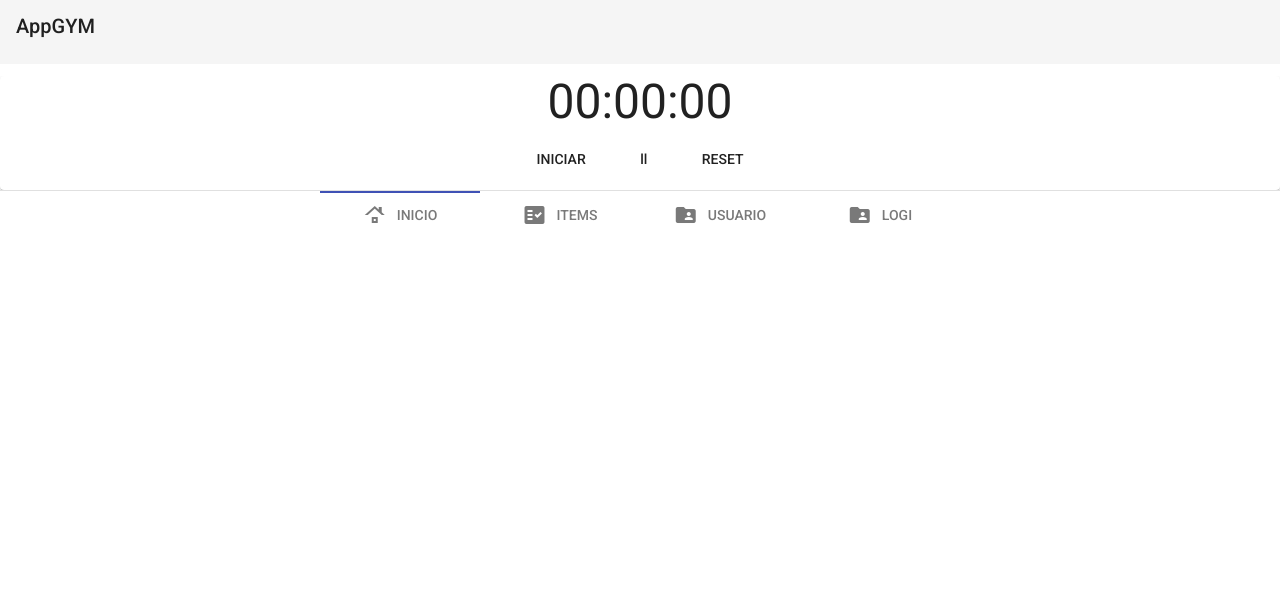
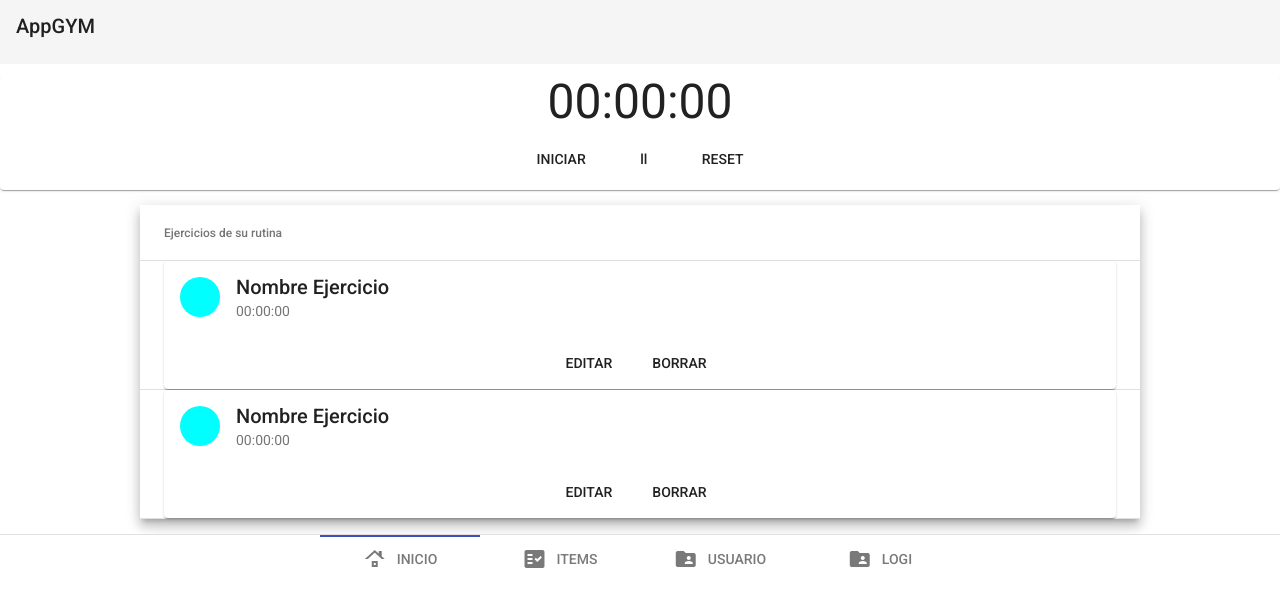
Before and after one commit to edbahamonde/Proyecto_Integrativa, an Angular app in the folder angular/: page / in a window 1280 px wide. Shown: the top 606 px of the page. Built offline with nearby package versions, Linux system fonts and the light colour scheme.

Commit message:
Inicio SECCION
Se terminó de dar los estilos a los elementos, como la targeta de ejercicios, sin embargo HAY UN PROBLEMA con los estilos del INPUT-DIALOG

```diff
--- a/angular/src/app/app.module.ts
+++ b/angular/src/app/app.module.ts
@@ -13,6 +13,11 @@ import { TolbaComponent } from './tolba/tolba.component';
 import { RelojComponent } from './reloj/reloj.component';
 import { EjercardComponent } from './ejercard/ejercard.component';
 
+import { CUSTOM_ELEMENTS_SCHEMA } from '@angular/core';
+import { TablejercardComponent } from './tablejercard/tablejercard.component';
+import { DialogeditarComponent } from './dialogeditar/dialogeditar.component';
+
+
 @NgModule({
   declarations: [
     AppComponent,
@@ -20,7 +25,9 @@ import { EjercardComponent } from './ejercard/ejercard.component';
     TabComponent,
     TolbaComponent,
     RelojComponent,
-    EjercardComponent
+    EjercardComponent,
+    TablejercardComponent,
+    DialogeditarComponent
   ],
   imports: [
     BrowserModule,
@@ -29,6 +36,7 @@ import { EjercardComponent } from './ejercard/ejercard.component';
     MaterialModule
   ],
   providers: [],
-  bootstrap: [/*LoginComponent,*/ TabComponent, TolbaComponent]
+  bootstrap: [/*LoginComponent,*/ TabComponent, TolbaComponent],
+  schemas: [ CUSTOM_ELEMENTS_SCHEMA ]
 })
 export class AppModule { }
--- /dev/null
+++ b/angular/src/app/dialogeditar/dialogeditar.component.html
@@ -0,0 +1,8 @@
+<h1 mat-dialog-title>Editar Ejercicio</h1>
+<div mat-dialog-content>
+    Cambie el tiempo para el ejercicio
+    <div class="content_dialog">
+        <label class="description_dialog">Tiempo</label>
+        <input class="input_dialog" placeholder="Ex: H/M/S - '00:00:00'">
+    </div>
+</div>
--- /dev/null
+++ b/angular/src/app/dialogeditar/dialogeditar.component.scss
@@ -0,0 +1,8 @@
+.content_dialog input{
+    margin-left: 15px !important;
+    border: none;
+    border-bottom: revert;
+    height: 30px;
+    text-align: center;
+    font-family: 'Roboto';
+}
--- /dev/null
+++ b/angular/src/app/dialogeditar/dialogeditar.component.ts
@@ -0,0 +1,15 @@
+import { Component, OnInit } from '@angular/core';
+
+@Component({
+  selector: 'app-dialogeditar',
+  templateUrl: './dialogeditar.component.html',
+  styleUrls: ['./dialogeditar.component.scss']
+})
+export class DialogeditarComponent implements OnInit {
+
+  constructor() { }
+
+  ngOnInit(): void {
+  }
+
+}
--- a/angular/src/app/ejercard/ejercard.component.html
+++ b/angular/src/app/ejercard/ejercard.component.html
@@ -1 +1,11 @@
-<p>ejercard works!</p>
+<mat-card class="ejercicio-card">
+    <mat-card-header>
+        <div mat-card-avatar class="ejercicio-header-image"></div>
+        <mat-card-title>Nombre Ejercicio</mat-card-title>
+        <mat-card-subtitle>00:00:00</mat-card-subtitle>
+    </mat-card-header>
+    <mat-card-actions class="botones-ejercicio-card">
+        <button mat-button (click)="openDialog()">EDITAR</button>
+        <button mat-button>BORRAR</button>
+    </mat-card-actions>
+</mat-card>
--- a/angular/src/app/ejercard/ejercard.component.scss
+++ b/angular/src/app/ejercard/ejercard.component.scss
@@ -0,0 +1,6 @@
+.botones-ejercicio-card{
+    text-align: -webkit-center;
+}
+.ejercicio-header-image{
+    background-color: aqua;
+}
--- a/angular/src/app/ejercard/ejercard.component.ts
+++ b/angular/src/app/ejercard/ejercard.component.ts
@@ -1,15 +1,31 @@
-import { Component, OnInit } from '@angular/core';
+import {Component, Inject} from '@angular/core';
+import {MatDialog, MAT_DIALOG_DATA} from '@angular/material/dialog';
+
+export interface DialogData {
+  animal: 'panda' | 'unicorn' | 'lion';
+}
 
 @Component({
   selector: 'app-ejercard',
   templateUrl: './ejercard.component.html',
   styleUrls: ['./ejercard.component.scss']
 })
-export class EjercardComponent implements OnInit {
+export class EjercardComponent {
+  constructor(public dialog: MatDialog) {}
 
-  constructor() { }
+  openDialog() {
+    this.dialog.open(DialogDataExampleDialog, {
+      data: {
+        animal: 'panda'
+      }
+    });
+  }
+}
 
-  ngOnInit(): void {
-  }
+@Component({
+  selector: 'dialog-content-dialog',
+  templateUrl: '../dialogeditar/dialogeditar.component.html',
+})
+export class DialogDataExampleDialog {
 
 }
--- a/angular/src/app/material.ts
+++ b/angular/src/app/material.ts
@@ -13,6 +13,10 @@ import {MatFormFieldModule} from '@angular/material/form-field';
 import {MatDatepickerModule} from '@angular/material/datepicker';
 import {MatNativeDateModule} from '@angular/material/core';
 import {MatToolbarModule} from '@angular/material/toolbar';
+import {MatTableModule} from '@angular/material/table';
+import {MatDialogModule} from '@angular/material/dialog';
+import { CommonModule } from '@angular/common';
+import { RouterModule } from '@angular/router';
 
 
 @NgModule({
@@ -28,7 +32,11 @@ import {MatToolbarModule} from '@angular/material/toolbar';
         MatFormFieldModule,
         MatDatepickerModule,
         MatNativeDateModule,
-        MatToolbarModule],
+        MatToolbarModule,
+        MatTableModule,
+        MatDialogModule,
+        CommonModule,
+        RouterModule],
     exports: [ BrowserAnimationsModule,
         MatCardModule,
         MatTabsModule,
@@ -41,7 +49,11 @@ import {MatToolbarModule} from '@angular/material/toolbar';
         MatFormFieldModule,
         MatDatepickerModule,
         MatNativeDateModule,
-        MatToolbarModule]
+        MatToolbarModule,
+        MatTableModule,
+        MatDialogModule,
+        CommonModule,
+        RouterModule]
 })
 
 export class MaterialModule { }
--- a/angular/src/app/tab/tab.component.html
+++ b/angular/src/app/tab/tab.component.html
@@ -5,6 +5,7 @@
             INICIO
         </ng-template>
         <app-reloj></app-reloj>
+        <app-tablejercard></app-tablejercard>
     </mat-tab>
     <mat-tab class="conte_tab">
         <ng-template mat-tab-label class="titu_tab">
--- /dev/null
+++ b/angular/src/app/tablejercard/tablejercard.component.html
@@ -0,0 +1,13 @@
+<div class="conten_table">
+    <table mat-table [dataSource]="dataSource" class="mat-elevation-z8">
+
+        <!-- Position Column -->
+        <ng-container matColumnDef="position">
+            <th mat-header-cell *matHeaderCellDef> Ejercicios de su rutina </th>
+            <td mat-cell *matCellDef="let element"> <app-ejercard></app-ejercard> </td>
+        </ng-container>
+
+        <tr mat-header-row *matHeaderRowDef="displayedColumns"></tr>
+        <tr mat-row *matRowDef="let row; columns: displayedColumns;"></tr>
+    </table>
+</div>
--- /dev/null
+++ b/angular/src/app/tablejercard/tablejercard.component.scss
@@ -0,0 +1,7 @@
+table{
+    margin: auto;
+    width: 80%;
+}
+.conten_table{
+    padding: 15px;
+}
--- /dev/null
+++ b/angular/src/app/tablejercard/tablejercard.component.ts
@@ -0,0 +1,21 @@
+import { Component } from '@angular/core';
+
+export interface PeriodicElement {
+  position: number;
+  nombre: string;
+}
+
+const ELEMENT_DATA: PeriodicElement[] = [
+  {position: 1, nombre: 'nuevo'},
+  {position: 2, nombre: 'nuevo2'}
+];
+
+@Component({
+  selector: 'app-tablejercard',
+  templateUrl: './tablejercard.component.html',
+  styleUrls: ['./tablejercard.component.scss']
+})
+export class TablejercardComponent{
+  displayedColumns: string[] = ['position'];
+  dataSource = ELEMENT_DATA;
+}
```
Also changed, not shown: 2 other files (tests, documents, lock files or other folders).
